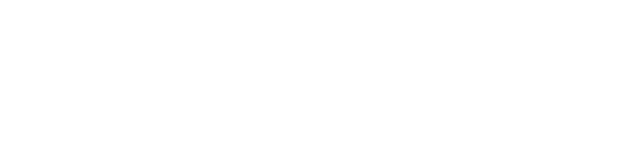
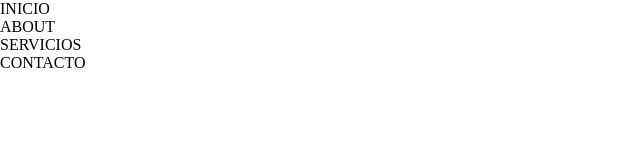
Before and after one commit to HenryFabianBoadaRubio/modeladoEnCaja, a plain HTML site: page index.html in a window 1280 px wide. Shown: the whole page, without its empty margins (0-640 px from the left). Drawn offline with Linux system fonts and the light colour scheme.

Commit message:
feat: :sparkles: Estructura basica del menu

```diff
--- a/index.html
+++ b/index.html
@@ -7,6 +7,21 @@
     <link rel="stylesheet" href="css/style.css">
 </head>
 <body>
+    <header>
+        <aside>
 
+            <div class="inicio">INICIO</div>
+
+
+            <div class="about">ABOUT</div>
+
+
+            <div class="servicios">SERVICIOS</div>
+
+
+            <div class="contacto">CONTACTO</div>
+
+        </aside>
+    </header>
 </body>
 </html>
```
